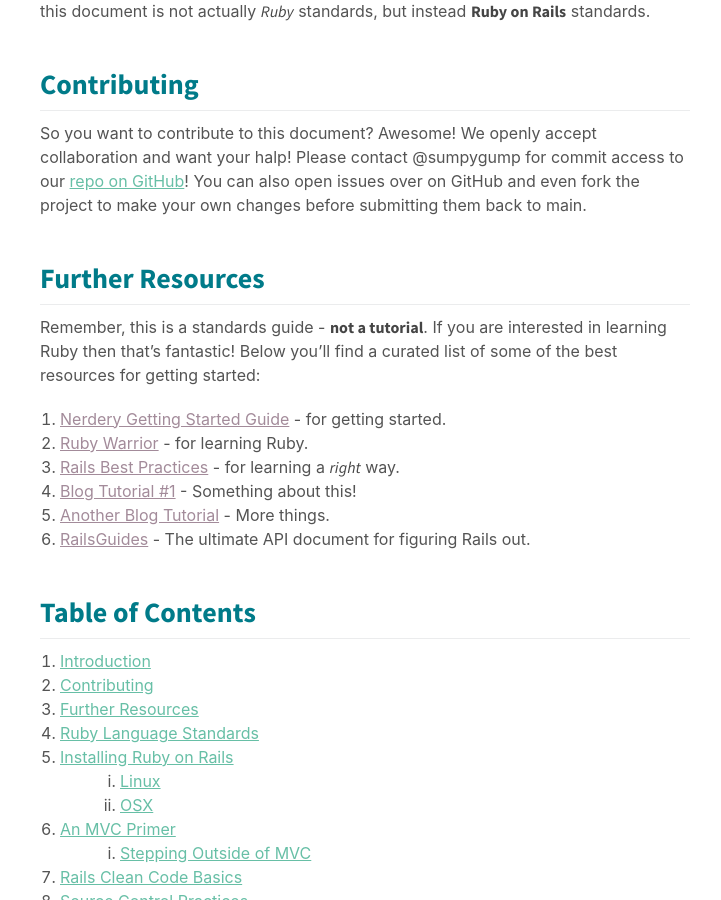
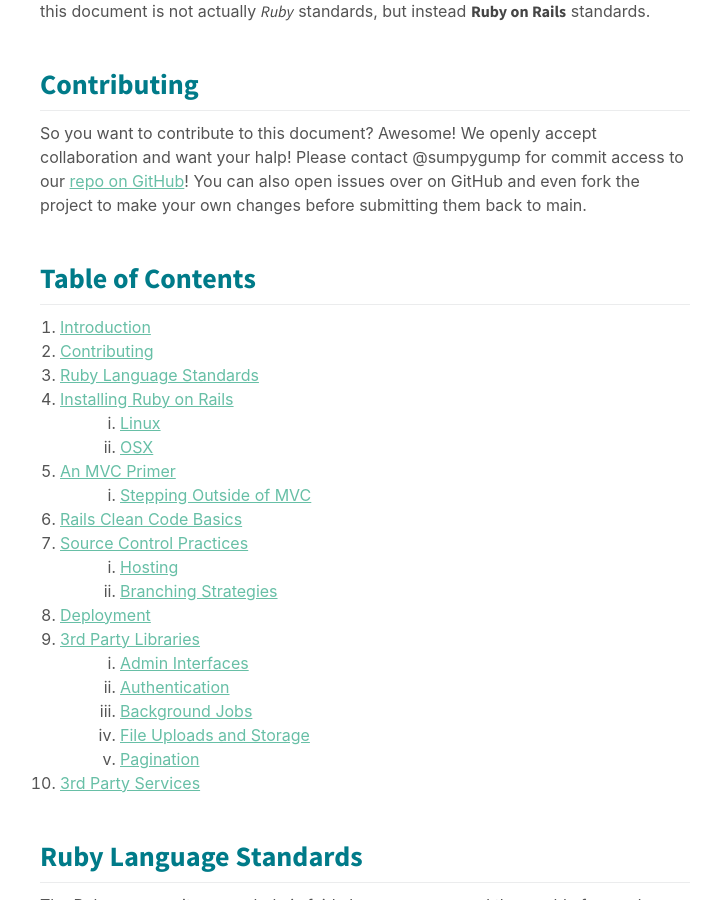
Before and after one commit to thenerdery/ruby-standards, a Jekyll site: the page built from index.md, in a window 1280 px wide and 900 px high, scrolled down 575 px. Shown: the whole window, without its empty margins (275-996 px from the left). Built offline with Jekyll 4.4.1, drawn with Linux system fonts in a browser that asks for light colours; some web fonts are replaced.

Commit message:
Remove further resources sections

```diff
--- a/index.md
+++ b/index.md
@@ -12,17 +12,6 @@ Today at The Nerdery, the Ruby discipline is effectively the Ruby on Rails disci
 # Contributing
 
 So you want to contribute to this document?  Awesome!  We openly accept collaboration and want your halp!  Please contact @sumpygump for commit access to our [repo on GitHub](https://github.com/thenerdery/ruby-standards)!  You can also open issues over on GitHub and even fork the project to make your own changes before submitting them back to main.
-
-# Further Resources
-
-Remember, this is a standards guide - **not a tutorial**.  If you are interested in learning Ruby then that's fantastic!  Below you'll find a curated list of some of the best resources for getting started:
-
-1. [Nerdery Getting Started Guide]() - for getting started.
-1. [Ruby Warrior]() - for learning Ruby.
-1. [Rails Best Practices]() - for learning a *right* way.
-1. [Blog Tutorial #1]() - Something about this!
-1. [Another Blog Tutorial]() - More things.
-1. [RailsGuides]() - The ultimate API document for figuring Rails out.
 
 <h1>Table of Contents</h1>
 
```
